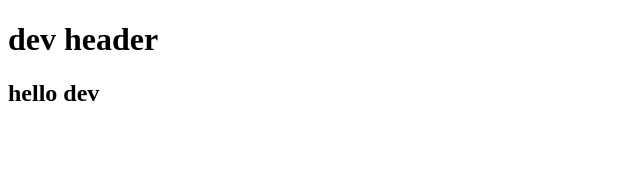
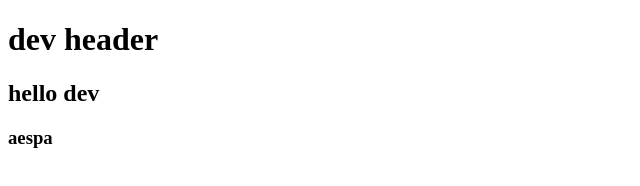
Before and after one commit to yunhsin0121/1026, a plain HTML site: page index.html in a window 1280 px wide. Shown: the full height of the page, 0-640 px from the left. Drawn offline with Linux system fonts and the light colour scheme.

Commit message:
新增h3

```diff
--- a/index.html
+++ b/index.html
@@ -8,5 +8,6 @@
 <body>
     <h1>dev header</h1>
     <h2>hello dev</h2>
+    <h3>aespa</h3>
 </body>
 </html>
```
